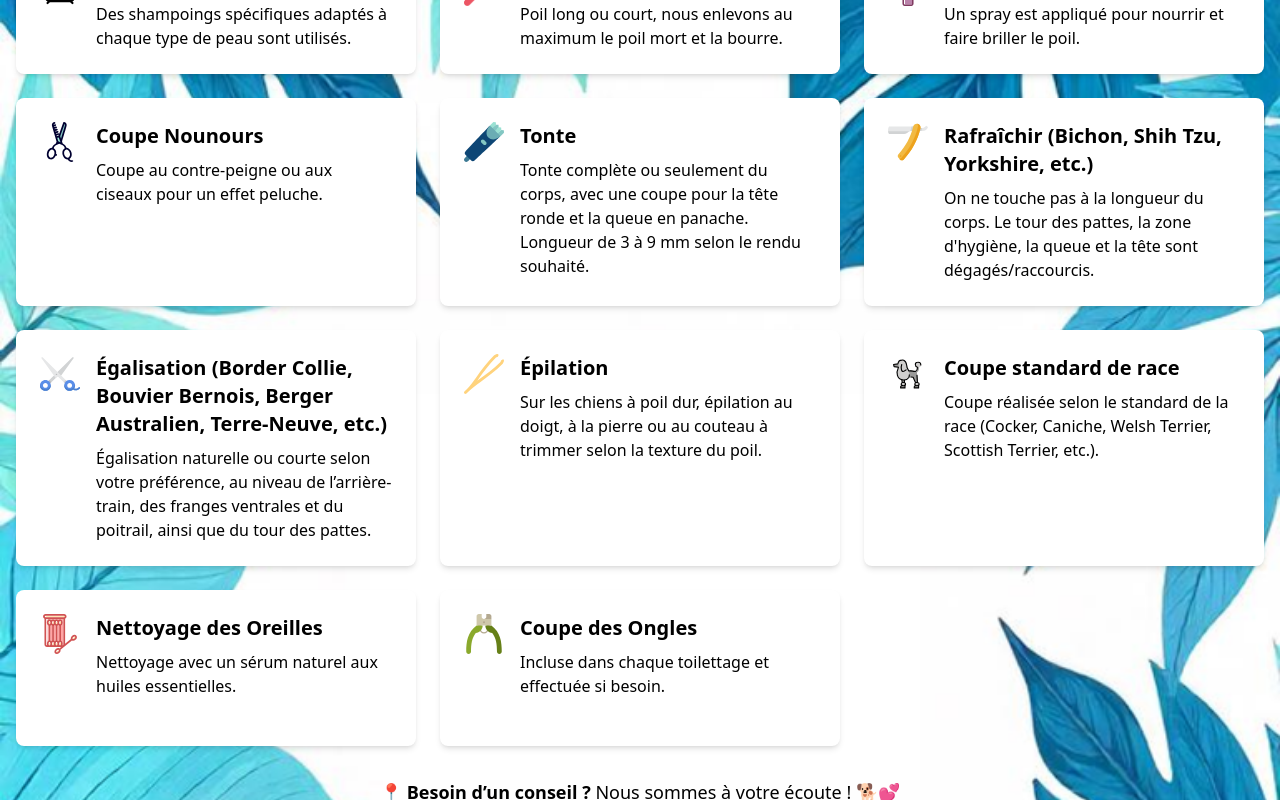
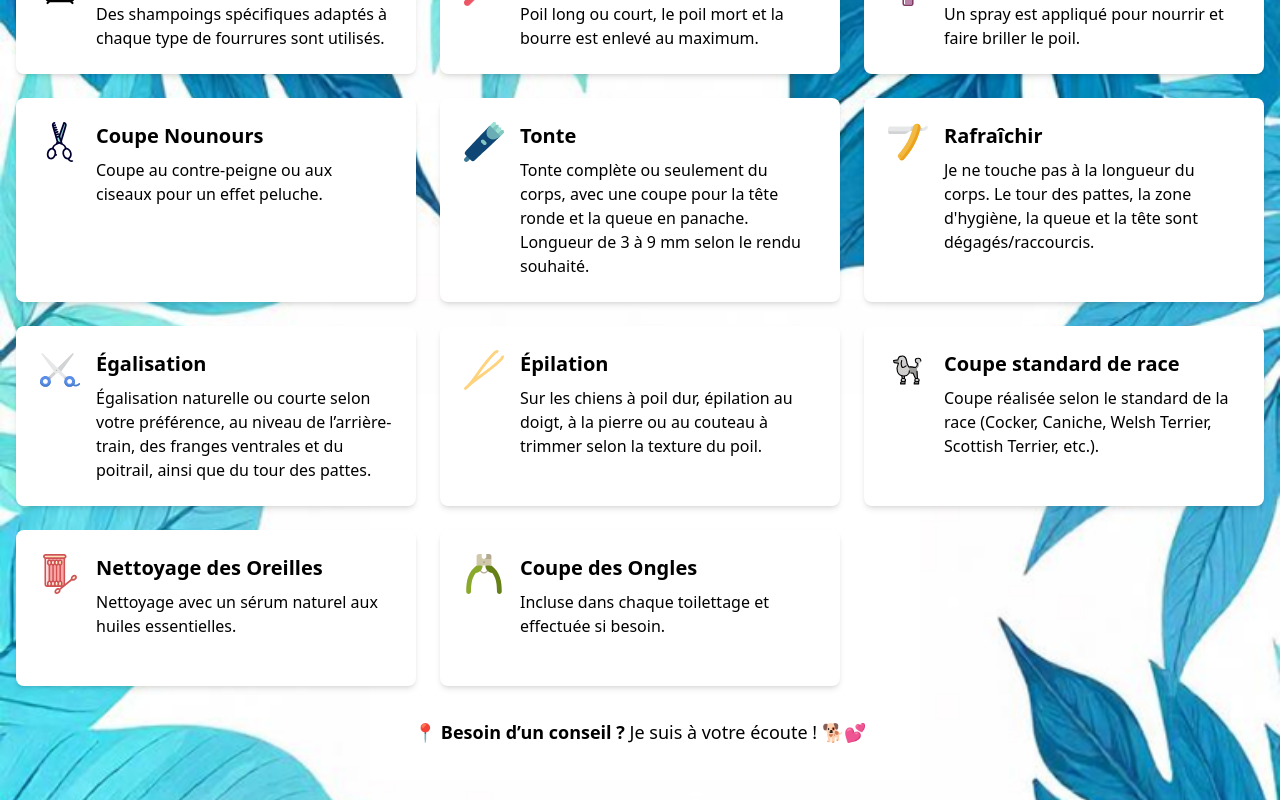
Before and after one commit to jordan-fe/roxy-app, an Angular app: page /mes-services in a window 1280 px wide. Shown: the part 340-1140 px from the top of the page. Built offline with nearby package versions, Linux system fonts and the light colour scheme.

Commit message:
Review texts

```diff
--- a/src/app/home/home-info/home-info.component.html
+++ b/src/app/home/home-info/home-info.component.html
@@ -21,9 +21,9 @@
 </div>
 <div class="w-full mx-auto p-6 bg-gray-50 rounded-lg shadow-lg mt-8">
     <h1 class="text-2xl font-bold text-center text-gray-800 mb-6">
-        Rendez vous
+        Rendez-vous
     </h1>
     <p class="text-gray-700 leading-relaxed mb-4">
-        Vous pouvez me téléphoner directement, me contacter via WhatsApp ou utiliser le <a class="text-blue-600" routerLink="contact">formulaire de contact</a>. Nous vous recontacterons pour fixer un rendez-vous.
+        Vous pouvez me téléphoner directement, me contacter via WhatsApp, Messenger ou utiliser le <a class="text-blue-600" routerLink="contact">formulaire de contact</a>. Je vous recontacterai pour fixer un rendez-vous.
     </p>
 </div>
--- a/src/app/home/home.component.html
+++ b/src/app/home/home.component.html
@@ -24,7 +24,7 @@
       </h2>
       <p class="text-gray-700 leading-relaxed mb-4">
         Rester durant le toilettage : Deux chaises, une table et deux porte-manteaux sont mis à votre disposition.</p>
-      <p>Me confier votre chien : Vous pourrez venir le chercher une fois le toilettage terminé. Je vous appelle dès que
+      <p class="text-gray-700 leading-relaxed mb-4">Me confier votre chien : Vous pourrez venir le chercher une fois le toilettage terminé. Je vous appelle dès que
         c’est fini.
       </p>
     </div>
--- a/src/app/my-services/my-services.component.html
+++ b/src/app/my-services/my-services.component.html
@@ -7,7 +7,7 @@
             <app-bath-icon></app-bath-icon>
             <div>
                 <h2 class="text-xl font-semibold mb-2">Le Bain</h2>
-                <p>Des shampoings spécifiques adaptés à chaque type de peau sont utilisés.</p>
+                <p>Des shampoings spécifiques adaptés à chaque type de fourrures sont utilisés.</p>
             </div>
         </div>
 
@@ -17,7 +17,7 @@
 
             <div>
                 <h2 class="text-xl font-semibold mb-2">Le Débourrage</h2>
-                <p>Poil long ou court, nous enlevons au maximum le poil mort et la bourre.</p>
+                <p>Poil long ou court, le poil mort et la bourre est enlevé au maximum.</p>
             </div>
         </div>
 
@@ -52,8 +52,8 @@
         <div class="bg-white p-6 rounded-lg shadow-md flex items-start">
             <app-razor-icon></app-razor-icon>
             <div>
-                <h2 class="text-xl font-semibold mb-2">Rafraîchir (Bichon, Shih Tzu, Yorkshire, etc.)</h2>
-                <p>On ne touche pas à la longueur du corps. Le tour des pattes, la zone d'hygiène, la queue et la tête
+                <h2 class="text-xl font-semibold mb-2">Rafraîchir</h2>
+                <p>Je ne touche pas à la longueur du corps. Le tour des pattes, la zone d'hygiène, la queue et la tête
                     sont dégagés/raccourcis.</p>
             </div>
         </div>
@@ -61,8 +61,7 @@
         <div class="bg-white p-6 rounded-lg shadow-md flex items-start">
             <app-scissors-simple-icon></app-scissors-simple-icon>
             <div>
-                <h2 class="text-xl font-semibold mb-2">Égalisation (Border Collie, Bouvier Bernois, Berger Australien,
-                    Terre-Neuve, etc.)</h2>
+                <h2 class="text-xl font-semibold mb-2">Égalisation</h2>
                 <p>Égalisation naturelle ou courte selon votre préférence, au niveau de l’arrière-train, des franges
                     ventrales et du poitrail, ainsi que du tour des pattes.</p>
             </div>
@@ -107,5 +106,5 @@
         </div>
     </div>
 
-    <p class="text-center text-lg mt-8">📍 <strong>Besoin d’un conseil ?</strong> Nous sommes à votre écoute ! 🐕💕</p>
+    <p class="text-center text-lg mt-8">📍 <strong>Besoin d’un conseil ?</strong> Je suis à votre écoute ! 🐕💕</p>
 </div>
```
